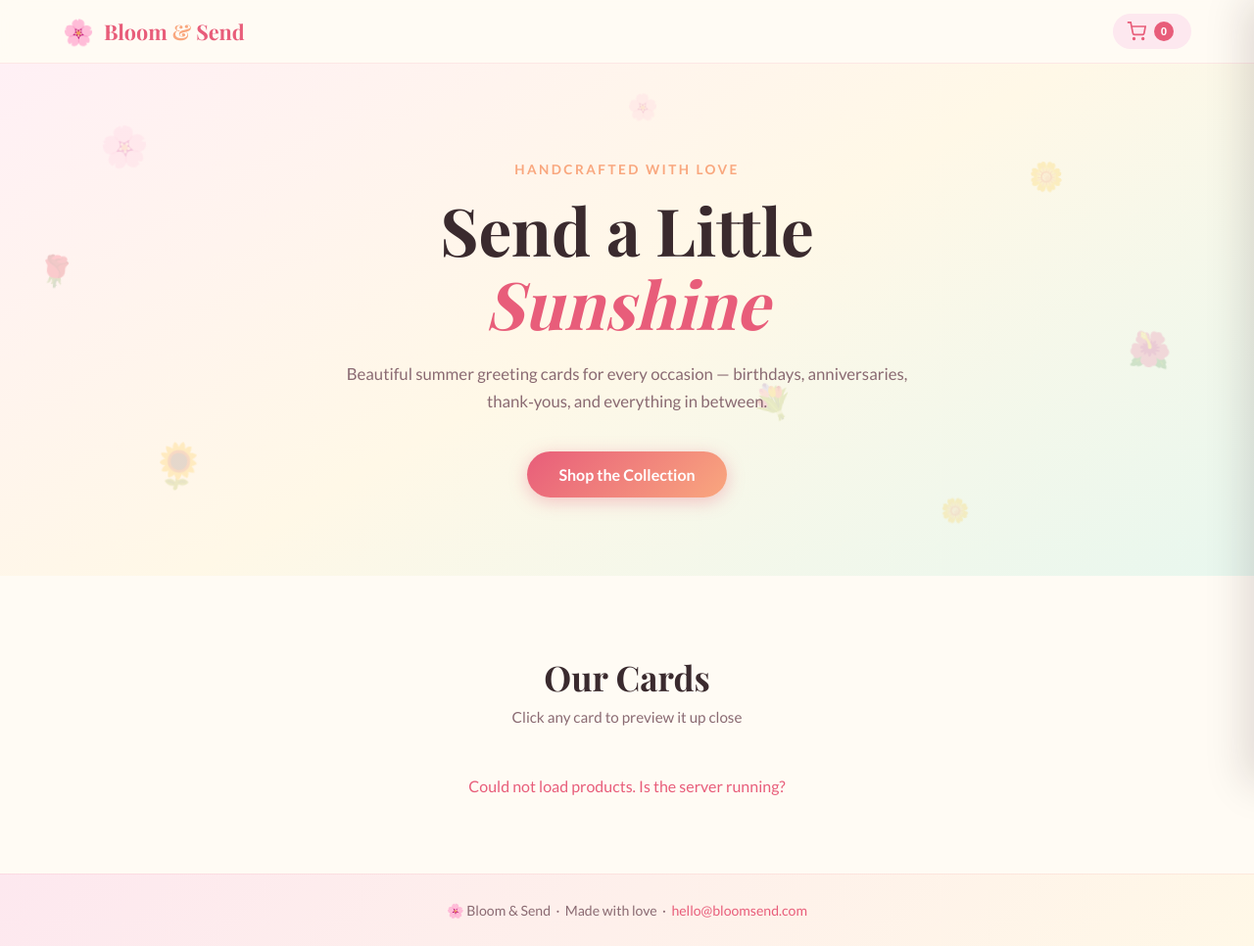
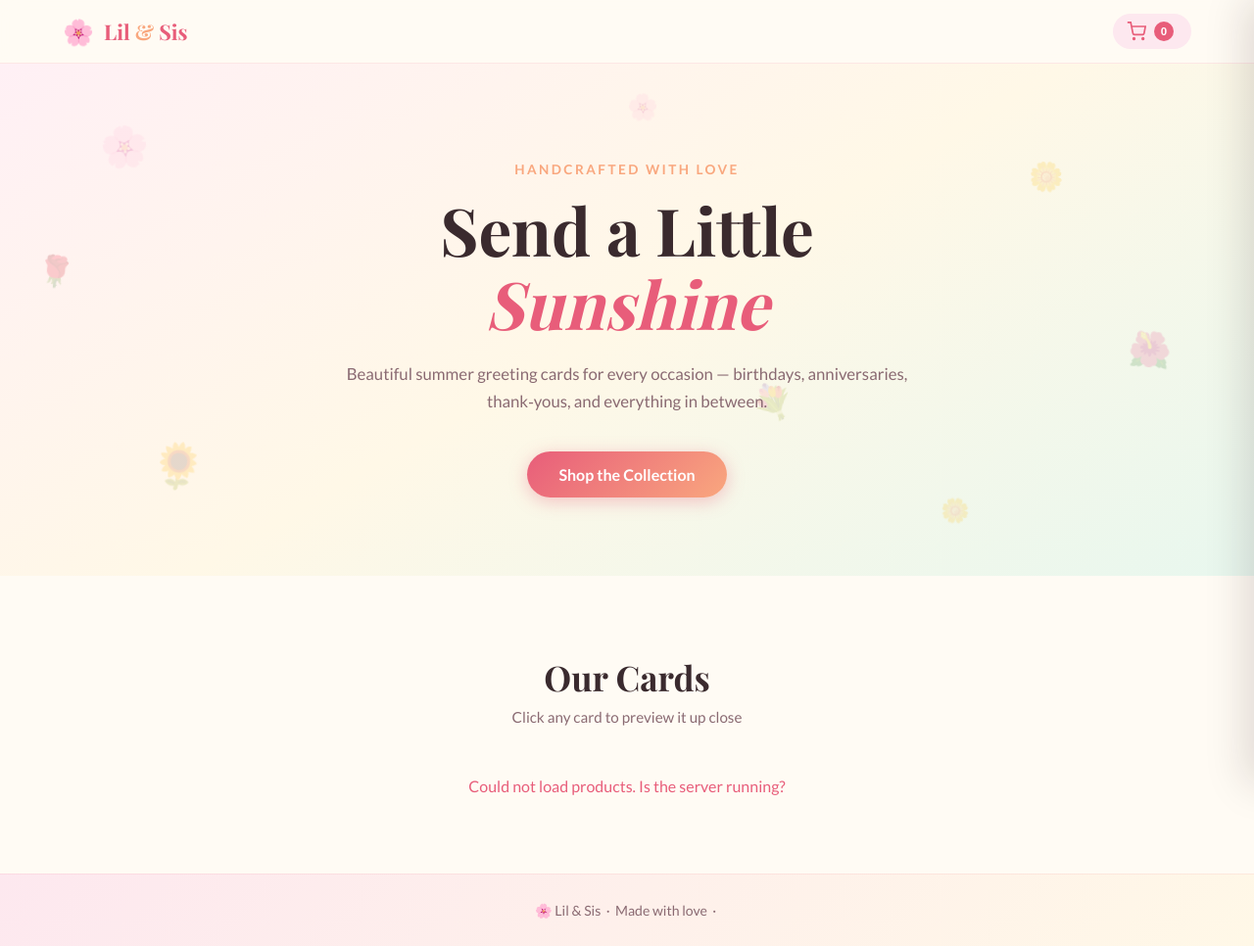
Before and after one commit to zachhhall/liz-site, a website: page public/index.html in a window 1280 px wide. Shown: the whole page at 98% size. Drawn offline with nearby package versions, Linux system fonts and the light colour scheme; no server answers; a web font is replaced by a local one.

Commit message:
Update title and branding from Bloom & Send to Lil Sis

```diff
--- a/public/index.html
+++ b/public/index.html
@@ -3,7 +3,7 @@
 <head>
   <meta charset="UTF-8" />
   <meta name="viewport" content="width=device-width, initial-scale=1.0" />
-  <title>Bloom & Send — Greeting Cards</title>
+  <title>Lil Sis Paper Co — Greeting Cards</title>
   <link rel="preconnect" href="https://fonts.googleapis.com" />
   <link rel="preconnect" href="https://fonts.gstatic.com" crossorigin />
   <link href="https://fonts.googleapis.com/css2?family=Playfair+Display:ital,wght@0,400;0,700;1,400&family=Lato:wght@300;400;700&display=swap" rel="stylesheet" />
@@ -16,7 +16,7 @@
     <div class="header-inner">
       <div class="logo">
         <span class="logo-flower">🌸</span>
-        <span class="logo-text">Bloom <span>&amp;</span> Send</span>
+        <span class="logo-text">Lil <span>&amp;</span> Sis</span>
       </div>
       <button class="cart-btn" id="cartBtn" aria-label="Open cart">
         <svg xmlns="http://www.w3.org/2000/svg" viewBox="0 0 24 24" fill="none" stroke="currentColor" stroke-width="2">
@@ -55,7 +55,7 @@
 
   <!-- FOOTER -->
   <footer class="footer">
-    <p>🌸 Bloom &amp; Send &nbsp;·&nbsp; Made with love &nbsp;·&nbsp; <a href="mailto:hello@bloomsend.com">hello@bloomsend.com</a></p>
+    <p>🌸 Lil &amp; Sis &nbsp;·&nbsp; Made with love &nbsp;·&nbsp;</p>
   </footer>
 
   <!-- PRODUCT MODAL -->
```
